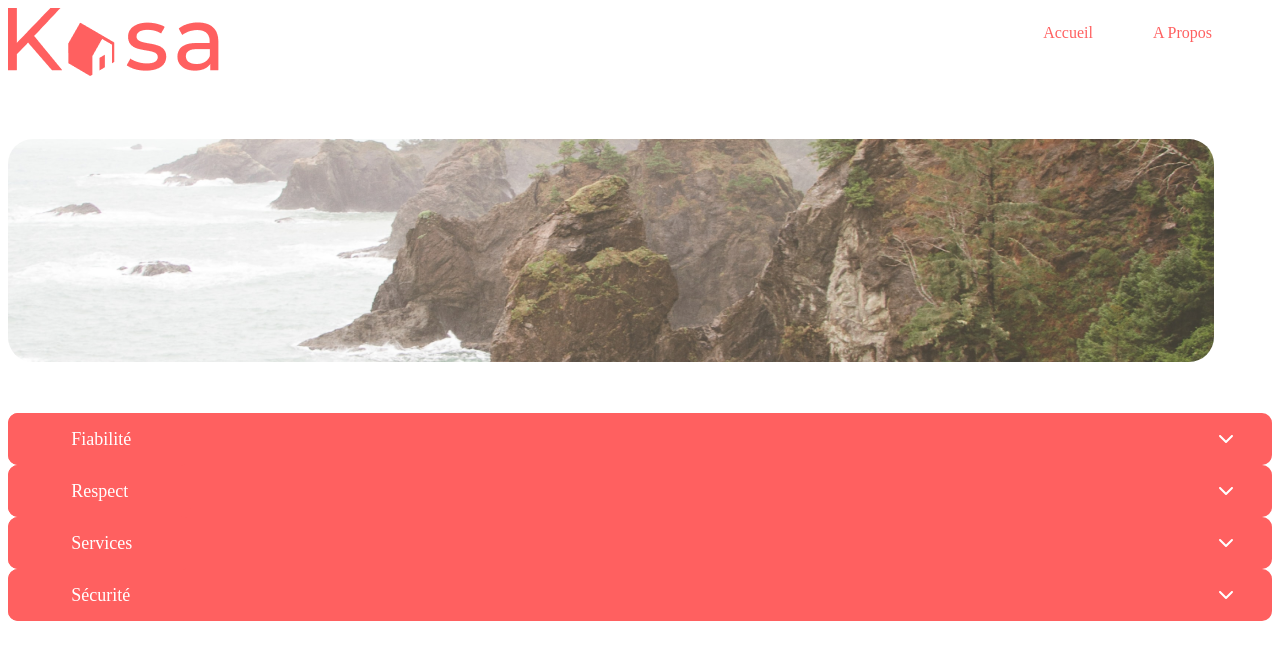
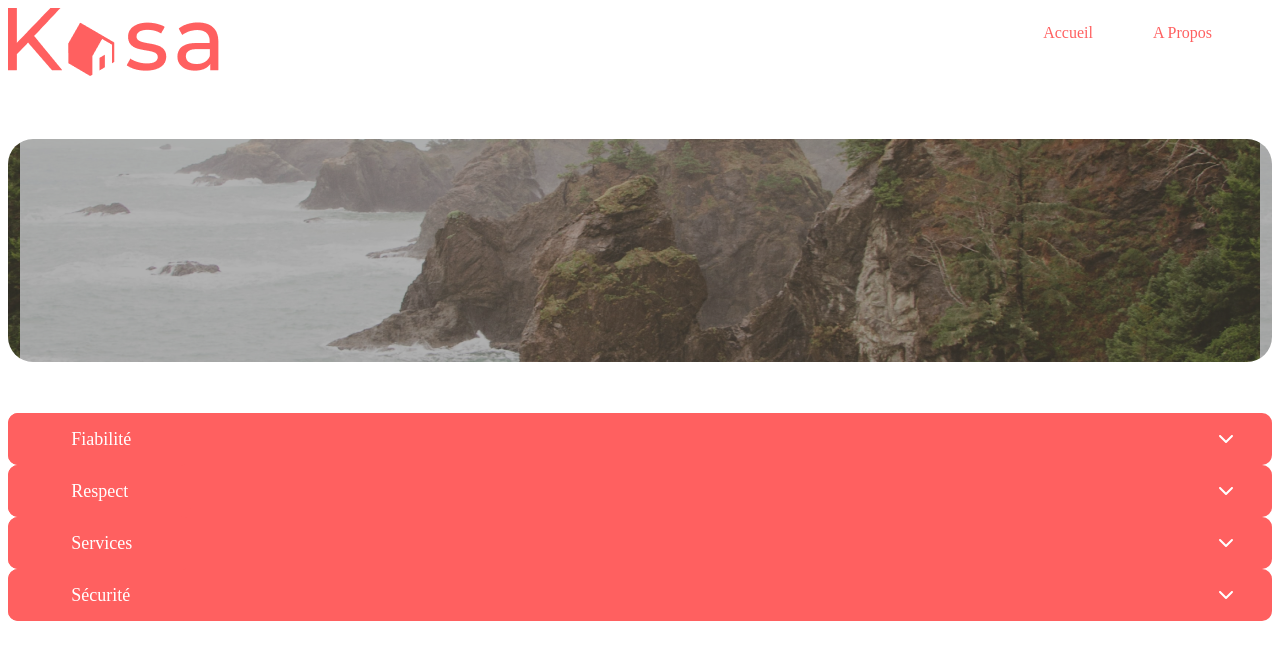
Before and after one commit to Kharbega/Kasa-Application-projet7, a React (Create React App) app: page /About in a window 1280 px wide. Shown: the top 660 px of the page. Built offline with nearby package versions, Linux system fonts and the light colour scheme.

Commit message:
correction banner

```diff
--- a/src/Data/logements.json
+++ b/src/Data/logements.json
@@ -615,5 +615,10 @@
 			"Marais",
 			"Rivoli"
 		]
+	},
+	{
+		"id": "cb02d69b",
+		"title": "Annonces Appartements",
+		"cover": "public/logo.svg"
 	}
 ]
--- a/src/components/Banner.js
+++ b/src/components/Banner.js
@@ -2,10 +2,9 @@ import React from 'react';
 
 const Banner = (props) => {
     return (
-        <div className='Text-banner-content'>
+        <div className='group-img-text'>
 
-
-
+            <div className="img-banner-background banner-home"></div>
             <h1 className='Text-banner'>{props.title}</h1>
 
         </div>
--- a/src/components/Slideshow.js
+++ b/src/components/Slideshow.js
@@ -13,7 +13,7 @@ const Slideshow = (props) => {
 
                 <div className="picture-slideshow">
                     <ul>{props.picture}</ul>
-                    <p>{props.number}</p>
+                    <p className='numberIndexPicture'>{props.number}</p>
                 </div>
 
 
--- a/src/pages/About.js
+++ b/src/pages/About.js
@@ -21,7 +21,7 @@ const About = () => {
             <Navigation />
             <Logo />
         </div>
-            <Banner />
+            <Banner img="public/logo.svg" />
 
             <div className='group-panel-about'>
                 <LogementPanel title="Fiabilité" content={fiabilité} />
--- a/src/pages/Home.js
+++ b/src/pages/Home.js
@@ -16,7 +16,8 @@ const Home = () => {
                 <Logo />
             </div>
 
-            <Banner title="Chez vous, partout et ailleurs" />
+            <Banner title="Chez vous, partout et ailleurs"
+                img="public/IMG.png" />
         </div><Card /></><Footer /></>
 
 
--- a/src/styles/components/Banner.css
+++ b/src/styles/components/Banner.css
@@ -7,22 +7,29 @@
     text-align: left;
     color: #fff;
     z-index: 1;
-
-    ;
+    position: absolute;
 
 }
 
-.Text-banner-content {
-    width: 1206px;
+.group-img-text {
     height: 223px;
-    top: 171px;
-    left: 100px;
     display: flex;
     justify-content: center;
     align-items: center;
-    background-image: url(/src/assets/fonts/img/IMG.png);
 
-    border-radius: 25px;
-    background-position: center;
 
 }
+
+.img-banner-background {
+    background-image: url(/src/assets/fonts/img/IMG.png);
+    background-position: center;
+    border-radius: 25px;
+    height: 100%;
+    width: 100%;
+    filter: brightness(0.8);
+
+}
+
+.img-banner-background.banner-home {
+    filter: brightness(0.7);
+}
--- a/src/styles/components/Slideshow.css
+++ b/src/styles/components/Slideshow.css
@@ -34,3 +34,10 @@ div.group-slideshow>div>div>ul>img {
 div.group-slideshow>div>div>ul>img.show {
     display: flex;
 }
+
+.numberIndexPicture {
+    top: 87%;
+    position: absolute;
+    left: 48%;
+    color: white;
+}
```
Also changed, not shown: public/IMG.png (added).
